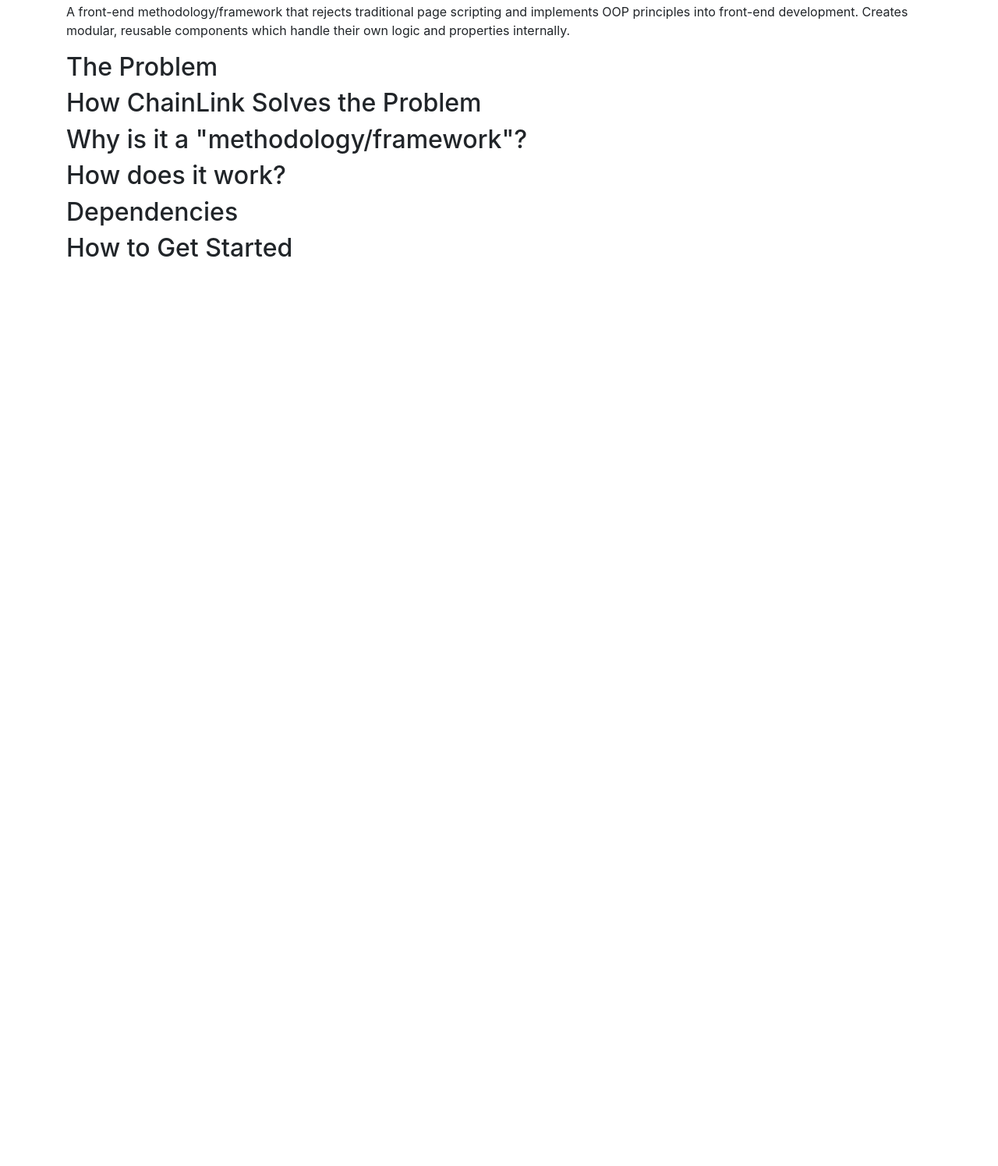
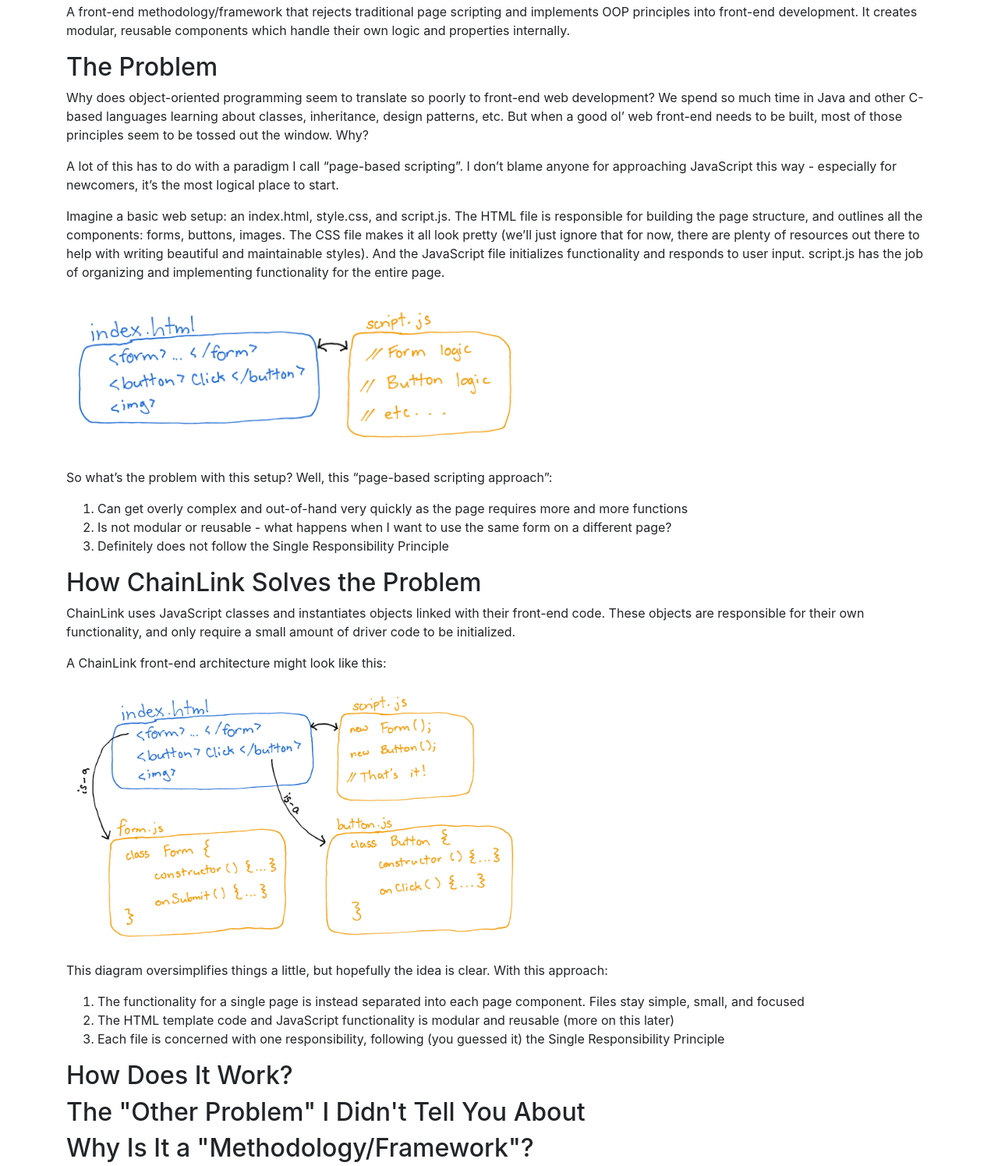
Before and after one commit to calebayoung/chainlink.js, a plain HTML site: page docs/index.html in a window 1280 px wide. Shown: the part 133-1628 px from the top of the page at 78% size. Before the commit the page ends 800 px from the top, so only its background shows below. Drawn offline with nearby package versions, Linux system fonts and the light colour scheme.

Commit message:
Continue writing documentation.

```diff
--- a/docs/index.html
+++ b/docs/index.html
@@ -20,11 +20,31 @@
         </nav>
         <div class="container mt-4">
             <h1>What is ChainLink?</h1>
-            <p>A front-end methodology/framework that rejects traditional page scripting and implements OOP principles into front-end development. Creates modular, reusable components which handle their own logic and properties internally.</p>
+            <p>A front-end methodology/framework that rejects traditional page scripting and implements OOP principles into front-end development. It creates modular, reusable components which handle their own logic and properties internally.</p>
             <h2>The Problem</h2>
+            <p>Why does object-oriented programming seem to translate so poorly to front-end web development? We spend so much time in Java and other C-based languages learning about classes, inheritance, design patterns, etc. But when a good ol’ web front-end needs to be built, most of those principles seem to be tossed out the window. Why?</p>
+            <p>A lot of this has to do with a paradigm I call “page-based scripting”. I don’t blame anyone for approaching JavaScript this way - especially for newcomers, it’s the most logical place to start.</p>
+            <p>Imagine a basic web setup: an index.html, style.css, and script.js. The HTML file is responsible for building the page structure, and outlines all the components: forms, buttons, images. The CSS file makes it all look pretty (we’ll just ignore that for now, there are plenty of resources out there to help with writing beautiful and maintainable styles). And the JavaScript file initializes functionality and responds to user input. script.js has the job of organizing and implementing functionality for the entire page.</p>
+            <img class="img-fluid" style="max-width: 600px" src="images/problem-drawing.png">
+            <p>So what’s the problem with this setup? Well, this “page-based scripting approach”:</p>
+            <ol>
+                <li>Can get overly complex and out-of-hand very quickly as the page requires more and more functions</li>
+                <li>Is not modular or reusable - what happens when I want to use the same form on a different page?</li>
+                <li>Definitely does not follow the Single Responsibility Principle</li>
+            </ol>
             <h2>How ChainLink Solves the Problem</h2>
-            <h2>Why is it a "methodology/framework"?</h2>
-            <h2>How does it work?</h2>
+            <p>ChainLink uses JavaScript classes and instantiates objects linked with their front-end code. These objects are responsible for their own functionality, and only require a small amount of driver code to be initialized.</p>
+            <p>A ChainLink front-end architecture might look like this:</p>
+            <img class="img-fluid" style="max-width: 600px" src="images/solution-drawing.png">
+            <p>This diagram oversimplifies things a little, but hopefully the idea is clear. With this approach:</p>
+            <ol>
+                <li>The functionality for a single page is instead separated into each page component. Files stay simple, small, and focused</li>
+                <li>The HTML template code and JavaScript functionality is modular and reusable (more on this later)</li>
+                <li>Each file is concerned with one responsibility, following (you guessed it) the Single Responsibility Principle</li>
+            </ol>
+            <h2>How Does It Work?</h2>
+            <h2>The "Other Problem" I Didn't Tell You About</h2>
+            <h2>Why Is It a "Methodology/Framework"?</h2>
             <h2>Dependencies</h2>
             <h2>How to Get Started</h2>
         </div>
```
Also changed, not shown: docs/images/problem-drawing.png (added), docs/images/solution-drawing.png (added), 1 other file.
